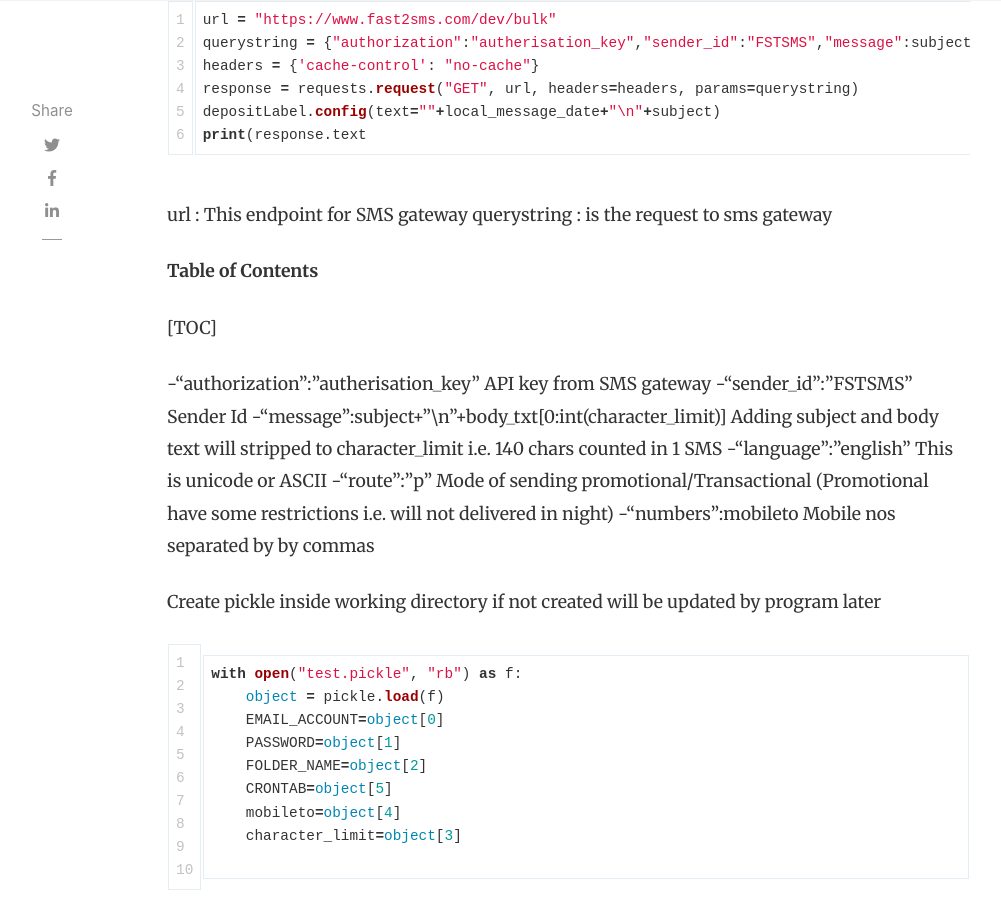
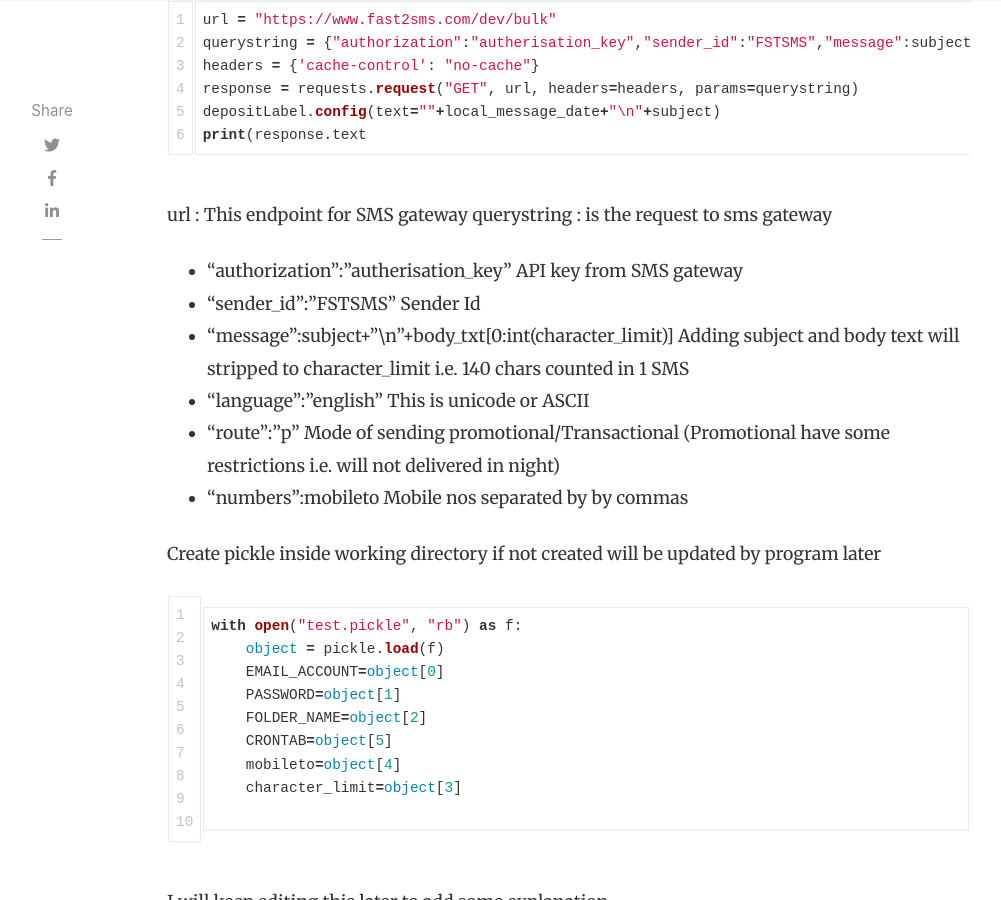
Before and after one commit to ashish-choudhari/weblog, a Jekyll site: the page built from _posts/2020-03-04-email-2-sms-for-specific-duration-of-day.md, in a window 1280 px wide and 900 px high, scrolled down 2582 px. Shown: the whole window, without its empty margins (118-1119 px from the left). Built offline with Jekyll 4.4.1, drawn with Linux system fonts in a browser that asks for light colours; nearby versions of some CDN libraries; comment, search, counter and statistics services are not loaded.

Commit message:
made changes

```diff
--- a/_posts/2020-03-04-email-2-sms-for-specific-duration-of-day.md
+++ b/_posts/2020-03-04-email-2-sms-for-specific-duration-of-day.md
@@ -88,16 +88,14 @@
 url : This endpoint for SMS gateway
 querystring : is the request to sms gateway
 
-**Table of Contents**
 
-[TOC]
 
--"authorization":"autherisation_key" API key from SMS gateway
--"sender_id":"FSTSMS"	Sender Id
--"message":subject+"\n"+body_txt[0:int(character_limit)] Adding subject and body text will stripped to character_limit i.e. 140 chars counted in 1 SMS
--"language":"english" This is unicode or ASCII
--"route":"p" Mode of sending promotional/Transactional (Promotional have some restrictions i.e. will not delivered in night)
--"numbers":mobileto Mobile nos separated by by commas
+ - "authorization":"autherisation_key" API key from SMS gateway
+ - "sender_id":"FSTSMS"	Sender Id
+ - "message":subject+"\n"+body_txt[0:int(character_limit)] Adding subject and body text will stripped to character_limit i.e. 140 chars counted in 1 SMS
+ - "language":"english" This is unicode or ASCII
+ - "route":"p" Mode of sending promotional/Transactional (Promotional have some restrictions i.e. will not delivered in night)
+ - "numbers":mobileto Mobile nos separated by by commas
 
 Create pickle inside working directory if not created will be updated by program later
 
```
